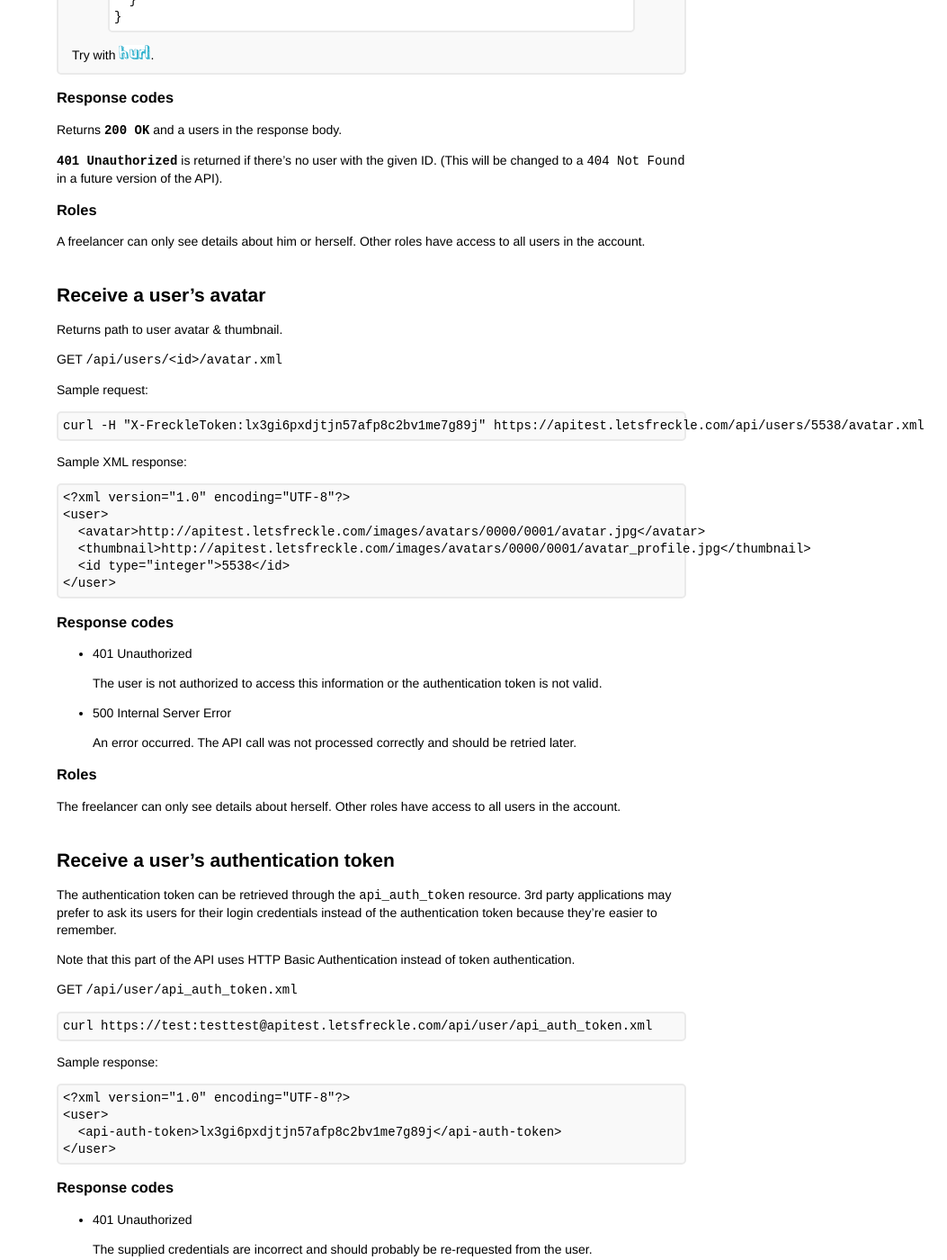
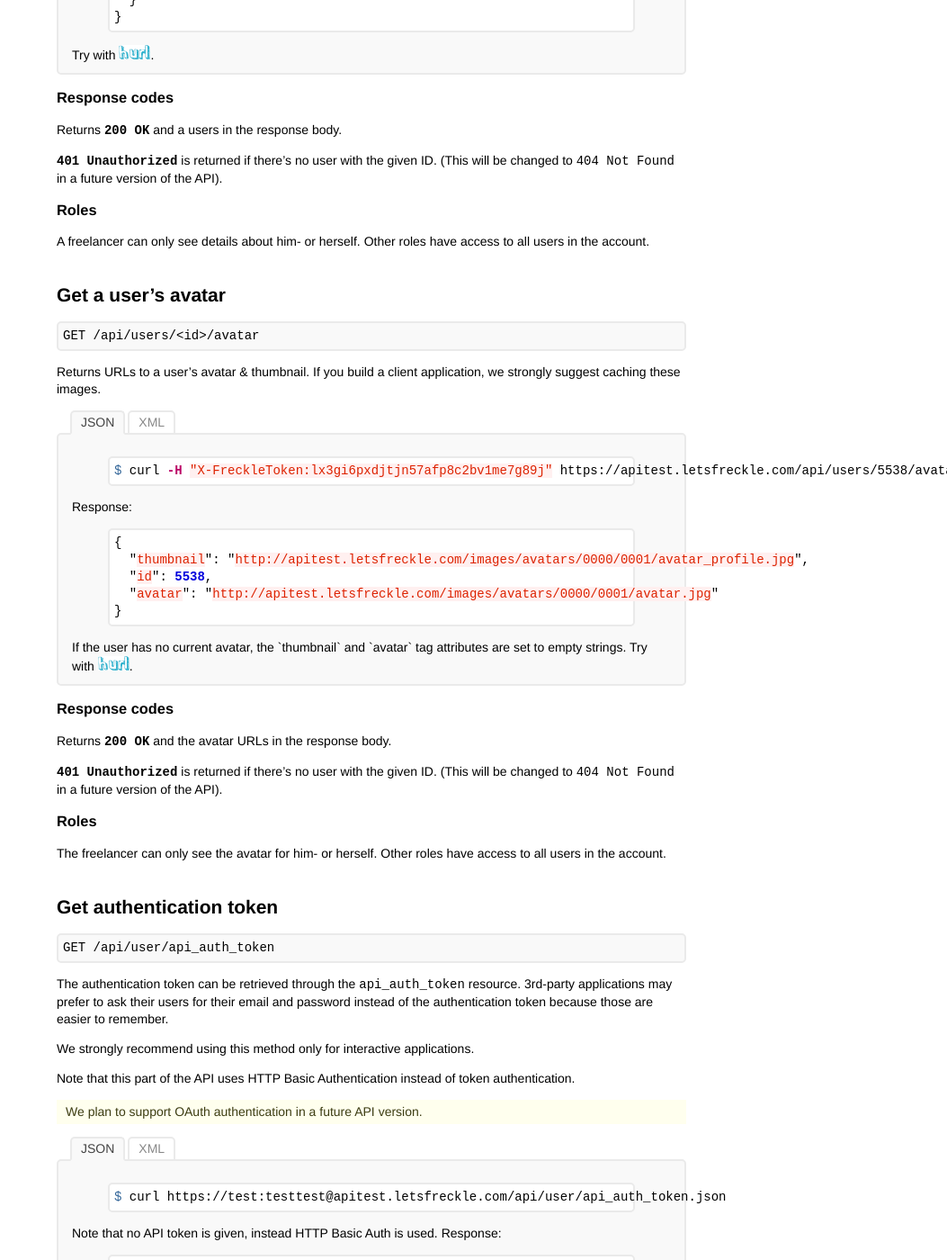
Before and after one commit to cheerful/freckle-apidocs, a Jekyll site: the page built from users.md, in a window 1280 px wide and 1400 px high, scrolled down 1483 px. Shown: the whole window at 90% size, without its empty margins (227-1280 px from the left). Built offline with Jekyll 4.4.1, drawn with Linux system fonts in a browser that asks for light colours; nearby versions of some CDN libraries; Markdown is read by kramdown in place of the engine named in the settings; comment, search, counter and statistics services are not loaded; some of the changed text lies outside the part shown.

Commit message:
Add more users API docs

```diff
--- a/users.md
+++ b/users.md
@@ -144,74 +144,154 @@ Try with <a href="http://hurl.it/hurls/c684a50cfdc4875c2f997c42b9f71d1bfeab11ac/
 Returns **`200 OK`** and a users in the response body.
 
 **`401 Unauthorized`** is returned if there's no user with the given ID.
-(This will be changed to a `404 Not Found` in a future version of the API).
+(This will be changed to `404 Not Found` in a future version of the API).
 
 ### Roles
 
-A freelancer can only see details about him or herself.
+A freelancer can only see details about him- or herself.
 Other roles have access to all users in the account.
 
-Receive a user's avatar
+<a id="avatar"></a>Get a user's avatar
 ----------
 
-Returns path to user avatar & thumbnail.
+    GET /api/users/<id>/avatar
 
-GET `/api/users/<id>/avatar.xml`
+Returns URLs to a user's avatar & thumbnail. If you build a client application,
+we strongly suggest caching these images.
 
-Sample request:
+<div class="tabs">
+<div class="selector">
+  <div class="json active">JSON</div>
+  <div class="xml">XML</div>
+</div>
+<div class="tab json active">
+{% highlight sh %}
+$ curl -H "X-FreckleToken:lx3gi6pxdjtjn57afp8c2bv1me7g89j" https://apitest.letsfreckle.com/api/users/5538/avatar.json
+{% endhighlight %}
 
-    curl -H "X-FreckleToken:lx3gi6pxdjtjn57afp8c2bv1me7g89j" https://apitest.letsfreckle.com/api/users/5538/avatar.xml
+Response:
 
-Sample XML response:
+{% highlight js %}
+{
+  "thumbnail": "http://apitest.letsfreckle.com/images/avatars/0000/0001/avatar_profile.jpg",
+  "id": 5538,
+  "avatar": "http://apitest.letsfreckle.com/images/avatars/0000/0001/avatar.jpg"
+}
+{% endhighlight %}
 
-    <?xml version="1.0" encoding="UTF-8"?>
-    <user>
-      <avatar>http://apitest.letsfreckle.com/images/avatars/0000/0001/avatar.jpg</avatar>
-      <thumbnail>http://apitest.letsfreckle.com/images/avatars/0000/0001/avatar_profile.jpg</thumbnail>
-      <id type="integer">5538</id>
-    </user>
+If the user has no current avatar, the `thumbnail` and `avatar` tag attributes are set to empty strings.
+
+Try with <a href="http://hurl.it/hurls/2173dd3bcb51045a43588f0d2ad8ea945fae188a/8c98e3a2fd0dff5a6e3c64a2c36d7b12fedbae60"><img src="hurl.png" width="35"></a>.
+</div>
+<div class="tab xml">
+{% highlight sh %}
+$ curl -H "X-FreckleToken:lx3gi6pxdjtjn57afp8c2bv1me7g89j" https://apitest.letsfreckle.com/api/users/5538/avatar.xml
+{% endhighlight %}
+
+Response:
+
+{% highlight xml %}
+<?xml version="1.0" encoding="UTF-8"?>
+<user>
+  <thumbnail>http://apitest.letsfreckle.com/images/avatars/0000/0001/avatar_profile.jpg</thumbnail>
+  <avatar>http://apitest.letsfreckle.com/images/avatars/0000/0001/avatar.jpg</avatar>
+  <id type="integer">5538</id>
+</user>
+{% endhighlight %}
+
+If the user has no current avatar, the `thumbnail` and `avatar` tags will be empty:
+
+{% highlight xml %}
+<?xml version="1.0" encoding="UTF-8"?>
+<user>
+  <thumbnail></thumbnail>
+  <avatar></avatar>
+  <id type="integer">5538</id>
+</user>
+{% endhighlight %}
+
+Try with <a href="http://hurl.it/hurls/94b3590ba30ea64bbb4dcc9cc44b308c7ec35acc/0ba0c549cf2dfb6a15a42bf7ef20a77b1c61848f"><img src="hurl.png" width="35"></a>.
+</div>
+</div>
 
 ### Response codes
 
-* 401 Unauthorized
+Returns **`200 OK`** and the avatar URLs in the response body.
 
-  The user is not authorized to access this information or the authentication token is not valid.
-
-* 500 Internal Server Error
-
-  An error occurred. The API call was not processed correctly and should be retried later.
+**`401 Unauthorized`** is returned if there's no user with the given ID.
+(This will be changed to `404 Not Found` in a future version of the API).
 
 ### Roles
 
-The freelancer can only see details about herself. Other roles have access to all users in the account.
+The freelancer can only see the avatar for him- or herself.
+Other roles have access to all users in the account.
 
-Receive a user's authentication token
+
+<a id="token"></a>Get authentication token
 -------------------------------------
 
-The authentication token can be retrieved through the `api_auth_token` resource. 3rd party applications may prefer to ask its users for their login credentials instead of the authentication token because they're easier to remember.
+    GET /api/user/api_auth_token
 
-Note that this part of the API uses HTTP Basic Authentication instead of token authentication.
+The authentication token can be retrieved through the `api_auth_token` resource.
+3rd-party applications may prefer to ask their users for their email and password
+instead of the authentication token because those are easier to remember.
 
-GET `/api/user/api_auth_token.xml`
+We strongly recommend using this method only for interactive applications.
 
-    curl https://test:testtest@apitest.letsfreckle.com/api/user/api_auth_token.xml
+Note that this part of the API uses HTTP Basic Authentication instead of token
+authentication.
 
-Sample response:
+<p class="note">
+We plan to support OAuth authentication in a future API version.
+</p>
 
-    <?xml version="1.0" encoding="UTF-8"?>
-    <user>
-      <api-auth-token>lx3gi6pxdjtjn57afp8c2bv1me7g89j</api-auth-token>
-    </user>
+<div class="tabs">
+<div class="selector">
+  <div class="json active">JSON</div>
+  <div class="xml">XML</div>
+</div>
+<div class="tab json active">
+{% highlight sh %}
+$ curl https://test:testtest@apitest.letsfreckle.com/api/user/api_auth_token.json
+{% endhighlight %}
+
+Note that no API token is given, instead HTTP Basic Auth is used.
+
+Response:
+
+{% highlight js %}
+{
+  "user": {
+    "api_auth_token": "lx3gi6pxdjtjn57afp8c2bv1me7g89j"
+  }
+}
+{% endhighlight %}
+</div>
+<div class="tab xml">
+{% highlight sh %}
+$ curl https://test:testtest@apitest.letsfreckle.com/api/user/api_auth_token.xml
+{% endhighlight %}
+
+Note that no API token is given, instead HTTP Basic Auth is used.
+
+Response:
+
+{% highlight xml %}
+<?xml version="1.0" encoding="UTF-8"?>
+<user>
+  <api-auth-token>lx3gi6pxdjtjn57afp8c2bv1me7g89j</api-auth-token>
+</user>
+{% endhighlight %}
+</div>
+</div>
 
 ### Response codes
 
-* 401 Unauthorized
+If the HTTP Basic Auth email and password are correct, returns
+**`200 OK`** and the token information in the response body.
 
-  The supplied credentials are incorrect and should probably be re-requested from the user.
-
-* 500 Internal Server Error
-
-  An error occurred. The API call was not processed correctly and should be retried later.
+**`401 Unauthorized`** is returned if authentication with
+email and password.
 
 ### Roles
 
```
